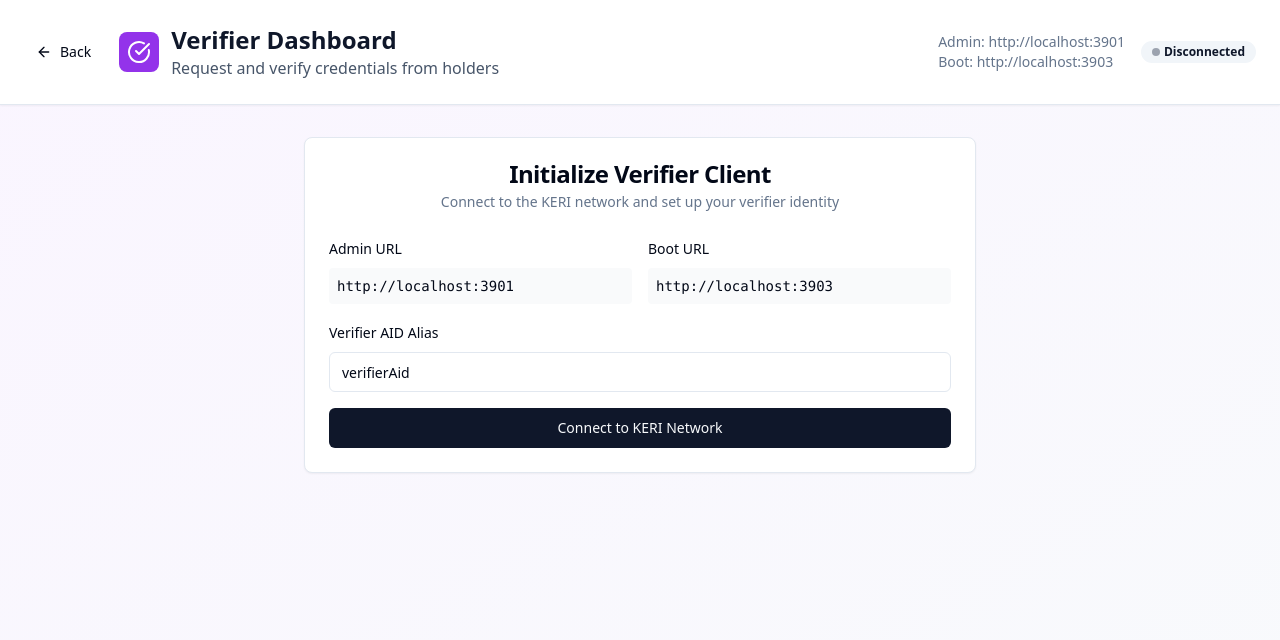
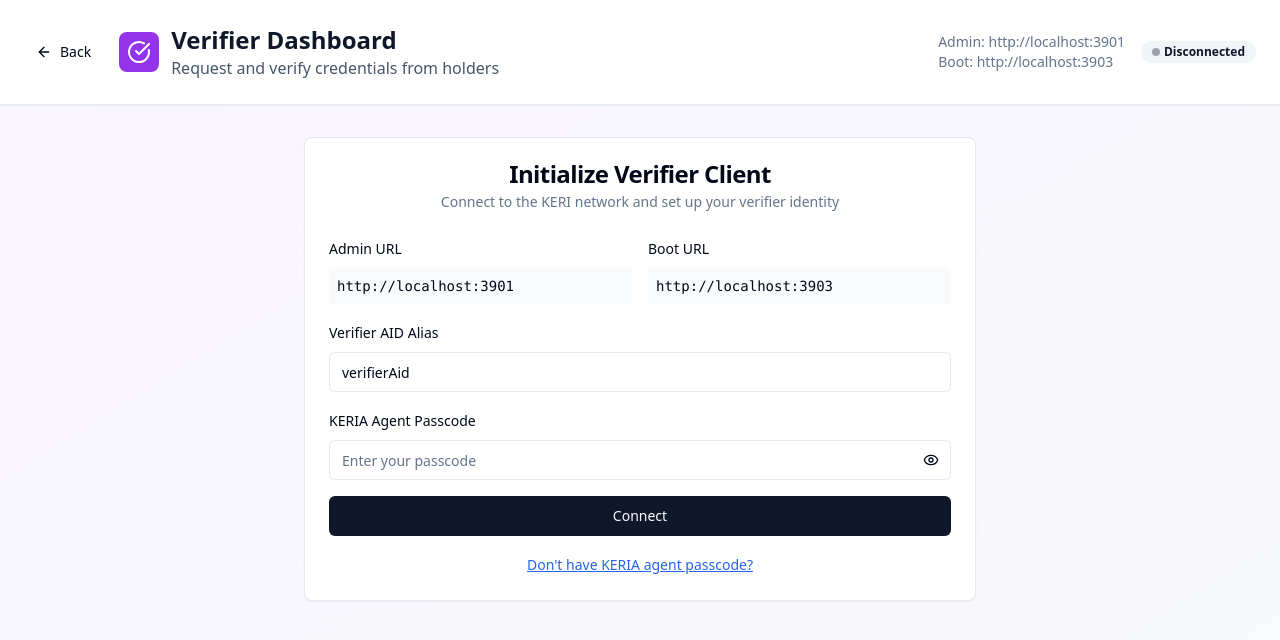
Before and after one commit to sanjay95/signify-ts-credential-flow, a React (Vite) app: page /verifier in a window 1280 px wide. Shown: the top 640 px of the page. Built offline with nearby package versions, Linux system fonts and the light colour scheme.

Commit message:
Add passcode entry and generation.
Implemented passcode entry and generation for all user roles, including a "Generate Passcode" dialog with copy-to-clipboard and save-to-browser functionality.

```diff
--- /dev/null
+++ b/src/components/PasscodeDialog.tsx
@@ -0,0 +1,184 @@
+
+import { useState } from "react";
+import { Button } from "@/components/ui/button";
+import { Input } from "@/components/ui/input";
+import { Label } from "@/components/ui/label";
+import {
+  Dialog,
+  DialogContent,
+  DialogDescription,
+  DialogHeader,
+  DialogTitle,
+  DialogTrigger,
+} from "@/components/ui/dialog";
+import { Copy, Eye, EyeOff } from "lucide-react";
+import { useToast } from "@/hooks/use-toast";
+import { randomPasscode } from "signify-ts";
+import { getItem, setItem } from "@/utils/db";
+
+interface PasscodeDialogProps {
+  onPasscodeSubmit: (passcode: string) => void;
+  isProcessing: boolean;
+  entityType: "Issuer" | "Holder" | "Verifier";
+}
+
+export const PasscodeDialog = ({ onPasscodeSubmit, isProcessing, entityType }: PasscodeDialogProps) => {
+  const { toast } = useToast();
+  const [passcode, setPasscode] = useState("");
+  const [showPasscode, setShowPasscode] = useState(false);
+  const [generatedPasscode, setGeneratedPasscode] = useState("");
+  const [showGenerateDialog, setShowGenerateDialog] = useState(false);
+  const [showPassword, setShowPassword] = useState(false);
+
+  const handleGeneratePasscode = () => {
+    const newPasscode = randomPasscode();
+    setGeneratedPasscode(newPasscode);
+  };
+
+  const handleCopyPasscode = async () => {
+    try {
+      await navigator.clipboard.writeText(generatedPasscode);
+      toast({
+        title: "Copied to Clipboard",
+        description: "Passcode has been copied to your clipboard",
+      });
+    } catch (error) {
+      toast({
+        title: "Copy Failed",
+        description: "Could not copy to clipboard",
+        variant: "destructive",
+      });
+    }
+  };
+
+  const handleSavePasscode = async () => {
+    try {
+      await setItem(`${entityType.toLowerCase()}-passcode`, generatedPasscode);
+      toast({
+        title: "Saved to Browser",
+        description: "Passcode has been saved to your browser storage",
+      });
+    } catch (error) {
+      toast({
+        title: "Save Failed",
+        description: "Could not save passcode to browser",
+        variant: "destructive",
+      });
+    }
+  };
+
+  const handleUseGeneratedPasscode = () => {
+    setPasscode(generatedPasscode);
+    setShowGenerateDialog(false);
+    setShowPasscode(true);
+  };
+
+  const handleSubmit = (e: React.FormEvent) => {
+    e.preventDefault();
+    if (!passcode.trim()) {
+      toast({
+        title: "Passcode Required",
+        description: "Please enter a passcode to continue",
+        variant: "destructive",
+      });
+      return;
+    }
+    onPasscodeSubmit(passcode);
+  };
+
+  return (
+    <div className="space-y-4">
+      <form onSubmit={handleSubmit} className="space-y-4">
+        <div className="space-y-2">
+          <Label htmlFor="passcode">KERIA Agent Passcode</Label>
+          <div className="relative">
+            <Input
+              id="passcode"
+              type={showPassword ? "text" : "password"}
+              value={passcode}
+              onChange={(e) => setPasscode(e.target.value)}
+              placeholder="Enter your passcode"
+              className="pr-10"
+            />
+            <Button
+              type="button"
+              variant="ghost"
+              size="icon"
+              className="absolute right-2 top-1/2 transform -translate-y-1/2 h-6 w-6"
+              onClick={() => setShowPassword(!showPassword)}
+            >
+              {showPassword ? <EyeOff className="h-4 w-4" /> : <Eye className="h-4 w-4" />}
+            </Button>
+          </div>
+        </div>
+        <Button type="submit" disabled={isProcessing} className="w-full">
+          {isProcessing ? "Connecting..." : "Connect"}
+        </Button>
+      </form>
+
+      <div className="text-center">
+        <Dialog open={showGenerateDialog} onOpenChange={setShowGenerateDialog}>
+          <DialogTrigger asChild>
+            <button
+              type="button"
+              className="text-sm text-blue-600 hover:text-blue-800 underline"
+              onClick={() => setShowGenerateDialog(true)}
+            >
+              Don't have KERIA agent passcode?
+            </button>
+          </DialogTrigger>
+          <DialogContent className="sm:max-w-md">
+            <DialogHeader>
+              <DialogTitle>Generate Passcode</DialogTitle>
+              <DialogDescription>
+                The passcode safeguards your identity.
+                <br />
+                <br />
+                Please store it in a secure online or offline location.
+                <br />
+                <br />
+                <strong>We CANNOT retrieve your passcode if you lose it.</strong>
+              </DialogDescription>
+            </DialogHeader>
+            <div className="space-y-4">
+              {!generatedPasscode ? (
+                <Button onClick={handleGeneratePasscode} className="w-full">
+                  Generate Passcode
+                </Button>
+              ) : (
+                <div className="space-y-4">
+                  <div className="space-y-2">
+                    <Label>Generated Passcode:</Label>
+                    <div className="p-3 bg-gray-50 rounded-md font-mono text-sm break-all">
+                      {generatedPasscode}
+                    </div>
+                  </div>
+                  <div className="flex gap-2">
+                    <Button
+                      variant="outline"
+                      onClick={handleCopyPasscode}
+                      className="flex-1"
+                    >
+                      <Copy className="h-4 w-4 mr-2" />
+                      Copy
+                    </Button>
+                    <Button
+                      variant="outline"
+                      onClick={handleSavePasscode}
+                      className="flex-1"
+                    >
+                      Save to Browser
+                    </Button>
+                  </div>
+                  <Button onClick={handleUseGeneratedPasscode} className="w-full">
+                    Use This Passcode
+                  </Button>
+                </div>
+              )}
+            </div>
+          </DialogContent>
+        </Dialog>
+      </div>
+    </div>
+  );
+};
--- a/src/pages/Holder.tsx
+++ b/src/pages/Holder.tsx
@@ -53,6 +53,7 @@ import {
   SCHEMA_SERVER_HOST,
 } from "../utils/utils";
 import { getItem, setItem } from "@/utils/db";
+import { PasscodeDialog } from "@/components/PasscodeDialog";
 
 const Holder = () => {
   const navigate = useNavigate();
@@ -121,11 +122,11 @@ const Holder = () => {
     selectedCredential: "",
   });
 
-  const handleConnect = async () => {
+  const handleConnect = async (userPasscode: string) => {
     setIsProcessing(true);
     console.log("Creating Holder...");
     try {
-      const holderBran = randomPasscode();
+      const holderBran = userPasscode;
       const holderAidAlias = holderData.alias || "holderAid";
       const { client: holderClient } = await initializeAndConnectClient(
         holderBran,
@@ -364,13 +365,11 @@ const Holder = () => {
                   placeholder="Enter holder alias"
                 />
               </div>
-              <Button
-                onClick={handleConnect}
-                disabled={isProcessing}
-                className="w-full"
-              >
-                {isProcessing ? "Connecting..." : "Connect to KERI Network"}
-              </Button>
+              <PasscodeDialog
+                onPasscodeSubmit={handleConnect}
+                isProcessing={isProcessing}
+                entityType="Holder"
+              />
             </CardContent>
           </Card>
         ) : (
--- a/src/pages/Issuer.tsx
+++ b/src/pages/Issuer.tsx
@@ -52,6 +52,7 @@ import {
 } from "../utils/utils";
 import { getItem, setItem } from "@/utils/db";
 import { set } from "date-fns";
+import { PasscodeDialog } from "@/components/PasscodeDialog";
 
 const Issuer = () => {
   const navigate = useNavigate();
@@ -127,11 +128,11 @@ const Issuer = () => {
     },
   ]);
 
-  const handleConnect = async () => {
+  const handleConnect = async (userPasscode: string) => {
     setIsProcessing(true);
     console.log("Creating Issuer...");
     try {
-      const issuerBran = randomPasscode();
+      const issuerBran = userPasscode;
       const issuerAidAlias = issuerData.alias || "issuerAid";
       const { client: issuerClient } = await initializeAndConnectClient(
         issuerBran,
@@ -361,13 +362,11 @@ const Issuer = () => {
                   placeholder="Enter registry name"
                 />
               </div>
-              <Button
-                onClick={handleConnect}
-                disabled={isProcessing}
-                className="w-full"
-              >
-                {isProcessing ? "Connecting..." : "Connect to KERI Network"}
-              </Button>
+              <PasscodeDialog
+                onPasscodeSubmit={handleConnect}
+                isProcessing={isProcessing}
+                entityType="Issuer"
+              />
             </CardContent>
           </Card>
         ) : (
--- a/src/pages/Verifier.tsx
+++ b/src/pages/Verifier.tsx
@@ -1,4 +1,3 @@
-
 import { useState } from "react";
 import { useNavigate } from "react-router-dom";
 import { useConfig } from "@/hooks/useConfig";
@@ -22,6 +21,7 @@ import {
   AlertCircle,
 } from "lucide-react";
 import { useToast } from "@/hooks/use-toast";
+import { PasscodeDialog } from "@/components/PasscodeDialog";
 
 const Verifier = () => {
   const navigate = useNavigate();
@@ -56,7 +56,7 @@ const Verifier = () => {
     },
   ]);
 
-  const handleConnect = async () => {
+  const handleConnect = async (userPasscode: string) => {
     setIsProcessing(true);
     setTimeout(() => {
       setIsConnected(true);
@@ -178,13 +178,11 @@ const Verifier = () => {
                   placeholder="Enter verifier alias"
                 />
               </div>
-              <Button
-                onClick={handleConnect}
-                disabled={isProcessing}
-                className="w-full"
-              >
-                {isProcessing ? "Connecting..." : "Connect to KERI Network"}
-              </Button>
+              <PasscodeDialog
+                onPasscodeSubmit={handleConnect}
+                isProcessing={isProcessing}
+                entityType="Verifier"
+              />
             </CardContent>
           </Card>
         ) : (
```
